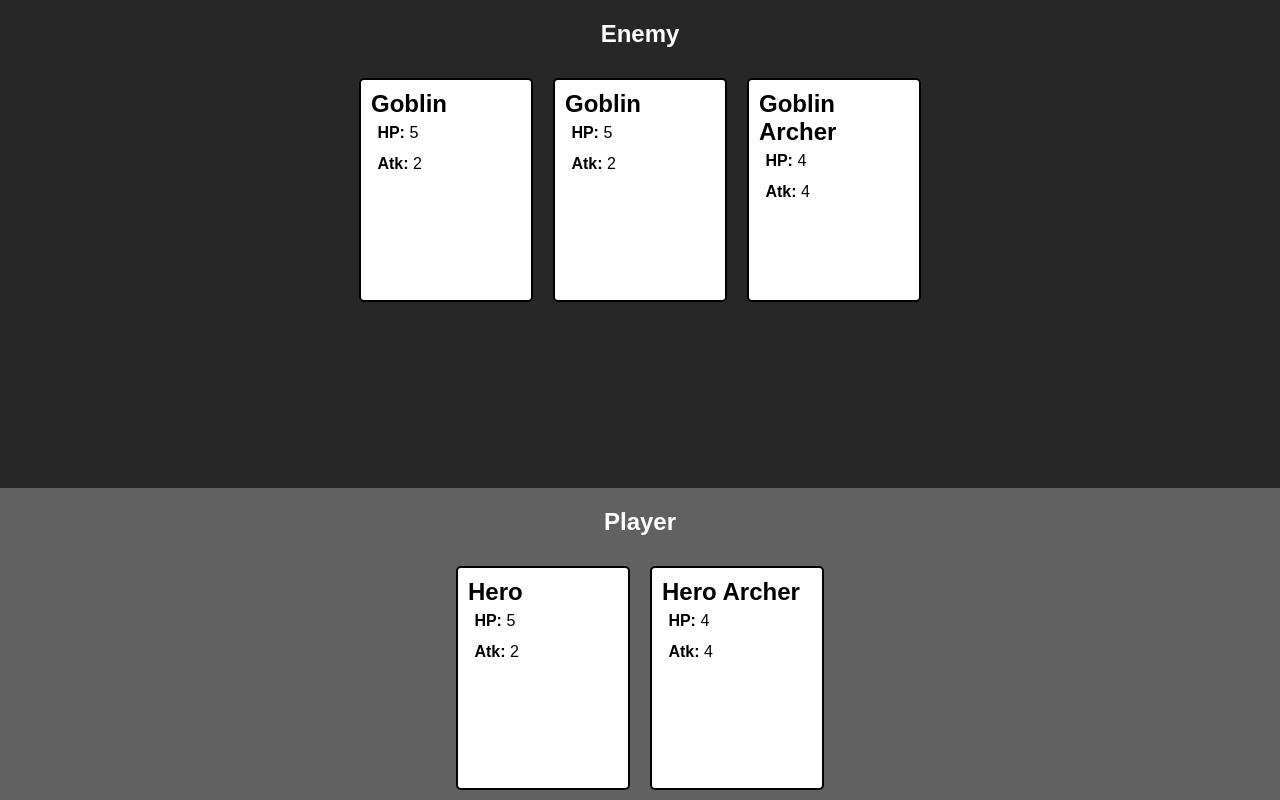
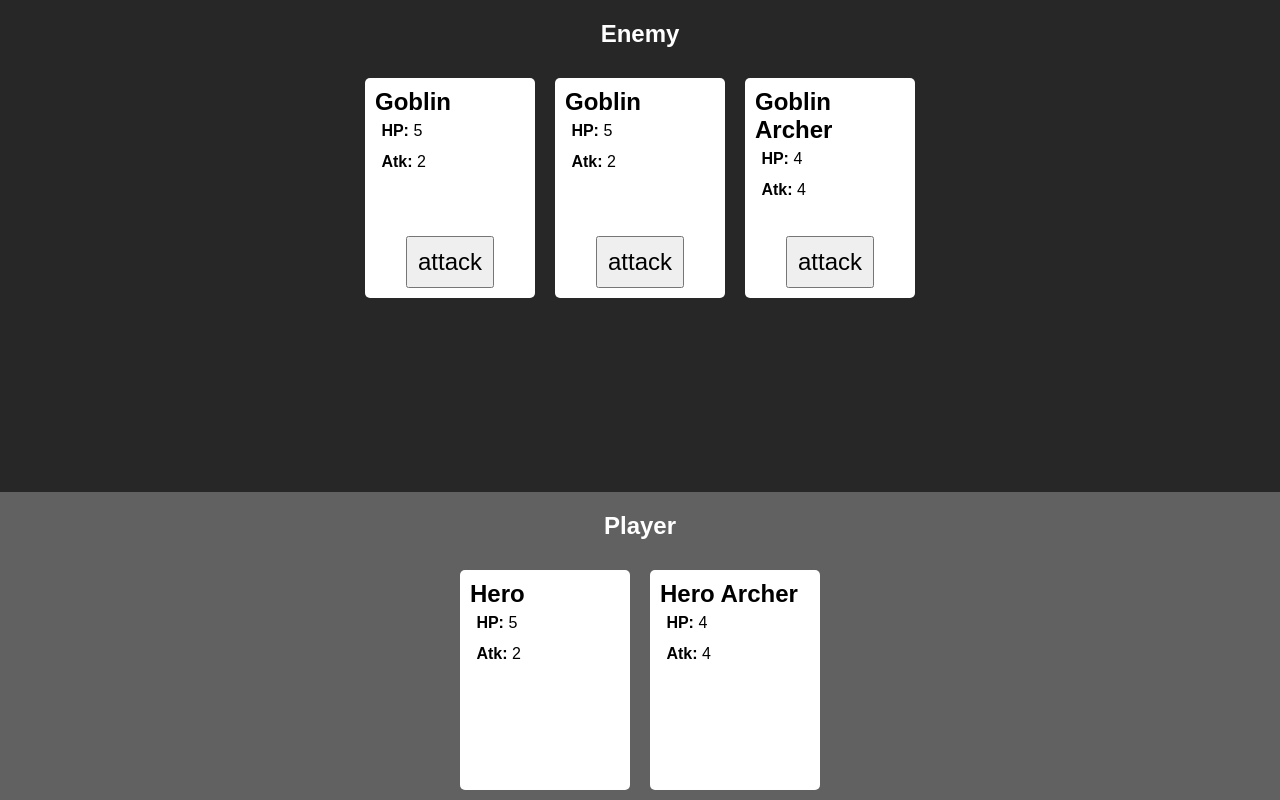
Before and after one commit to Vandesm14/card-game, a React (Vite) app: page / in a window 1280 px wide. Built offline with nearby package versions, Linux system fonts and the light colour scheme.

Commit message:
rewrite gameplay using zustand

```diff
--- a/package.json
+++ b/package.json
@@ -13,7 +13,8 @@
   },
   "dependencies": {
     "react": "^18.2.0",
-    "react-dom": "^18.2.0"
+    "react-dom": "^18.2.0",
+    "zustand": "^4.3.3"
   },
   "devDependencies": {
     "@types/react": "^18.0.17",
--- a/src/App.tsx
+++ b/src/App.tsx
@@ -1,143 +1,89 @@
 import React from 'react';
 import { createRoot } from 'react-dom/client';
 import { CardHand } from './components/CardHand';
-import {
-  Card,
-  isAlive,
-  Goblin,
-  GoblinArcher,
-  Hero,
-  HeroArcher,
-  byId,
-} from './cards';
 import { flex } from './compose/styles';
-import { ActionMenu } from './components/ActionMenu';
-import { chance } from './chance';
 import { useEnqueue } from './enqueue/hooks';
 import { EnqueueProvider } from './enqueue/context';
+import { canAttack, useGame } from './game';
+import { byId, byOwner, isAlive } from './cards';
+import { chance } from './chance';
+
+const sleep = (ms: number) => new Promise((resolve) => setTimeout(resolve, ms));
+
+// acts like a map, but awaits each item
+const mapAsync = async <T, U>(
+  arr: T[],
+  fn: (item: T, index: number, arr: T[]) => Promise<U>
+): Promise<U[]> => {
+  const results: U[] = [];
+  for (let i = 0; i < arr.length; i++) {
+    results.push(await fn(arr[i], i, arr));
+  }
+  return results;
+};
 
 function Main() {
   const { emit } = useEnqueue();
 
-  const [selectedPlayerId, setSelectedPlayerId] = React.useState<
-    Card['id'] | null
-  >(null);
-  const [selectedEnemyId, setSelectedEnemyId] = React.useState<
-    Card['id'] | null
-  >(null);
-  const [cards, setCards] = React.useState<Card[]>([
-    Hero(),
-    HeroArcher(),
-    Goblin(),
-    Goblin(),
-    GoblinArcher(),
-  ]);
-  const [turn, setTurn] = React.useState<'player' | 'enemy'>('player');
+  const game = useGame();
 
-  const handleSelectionEnemyChange = (card: Card | null) => {
-    setSelectedEnemyId(card?.id ?? null);
-  };
+  const attack = async () => {
+    const { cards, attacker, defender } = game;
+    if (!attacker || !defender) return;
 
-  const handleSelectionPlayerChange = (card: Card | null) => {
-    setSelectedPlayerId(card?.id ?? null);
-  };
+    const defenderCard = cards.find(byId(defender));
+    const attackerCards = cards.filter(byOwner(attacker));
+    if (!defenderCard || attackerCards.length === 0) return;
 
-  const hasSelectedFromBoth = selectedPlayerId && selectedEnemyId;
+    const newDefenderCard = { ...defenderCard };
+    for (const card of attackerCards) {
+      game.setAttacker(card.id);
 
-  const actions = hasSelectedFromBoth ? ['attack', 'cancel'] : [];
+      const newCard = { ...card };
 
-  const clearSelection = () => {
-    setSelectedEnemyId(null);
-    setSelectedPlayerId(null);
-  };
+      // If we did hit the enemy, take down their health
+      // else, they hit us and we take down our health
+      const didHitEnemy = chance(4 / 5);
 
-  const attack = (withTurn = turn) => {
-    if (!hasSelectedFromBoth) return;
+      if (didHitEnemy) {
+        newDefenderCard.health -= card.attack;
 
-    const enemyCard = cards.find(byId(selectedEnemyId));
-    const playerCard = cards.find(byId(selectedPlayerId));
-    if (!enemyCard || !playerCard) return;
+        emit({
+          resource: 'card',
+          id: defenderCard.id,
+          text: `- ${card.attack}`,
+        });
+      } else {
+        newCard.health -= defenderCard.attack;
 
-    const newEnemyCard = {
-      ...enemyCard,
-    };
-
-    const newPlayerCard = {
-      ...playerCard,
-    };
-
-    const hitChance = chance(1 / 3);
-
-    if (withTurn === 'player') {
-      if (hitChance) {
         emit({
-          data: {
-            resource: 'card',
-            text: 'hit',
-            id: enemyCard.id,
-          },
-        });
-        newEnemyCard.health -= playerCard.attack;
-      } else {
-        emit({
-          data: {
-            resource: 'card',
-            text: 'miss',
-            id: enemyCard.id,
-          },
+          resource: 'card',
+          id: card.id,
+          text: `- ${defenderCard.attack}`,
         });
       }
 
-      if (!isAlive(newEnemyCard)) setSelectedEnemyId(null);
-    } else if (withTurn === 'enemy') {
-      if (hitChance) {
-        emit({
-          data: {
-            resource: 'card',
-            text: 'hit',
-            id: playerCard.id,
-          },
-        });
-        newPlayerCard.health -= enemyCard.attack;
-      } else {
-        emit({
-          data: {
-            resource: 'card',
-            text: 'miss',
-            id: playerCard.id,
-          },
-        });
+      game.updateCard(newCard);
+      game.updateCard(newDefenderCard);
+
+      await sleep(1500);
+
+      if (!isAlive(newDefenderCard)) {
+        game.removeCard(defenderCard.id);
+      } else if (!isAlive(newCard)) {
+        game.removeCard(newCard.id);
       }
-
-      if (!isAlive(newPlayerCard)) setSelectedPlayerId(null);
     }
 
-    const newCards = cards.map((card) => {
-      if (card.id === enemyCard.id) return newEnemyCard;
-      if (card.id === playerCard.id) return newPlayerCard;
-      return card;
-    });
-
-    setCards(newCards);
-
-    const newTurn = withTurn === 'player' ? 'enemy' : 'player';
-
-    // Wait a second and remove dead cards (so we can show the kill marker)
-    setTimeout(() => {
-      setCards((oldCards) => oldCards.filter(isAlive));
-      setTurn(newTurn);
-
-      // If it's the enemy's turn, attack
-      if (newTurn === 'enemy') {
-        attack(newTurn);
-      }
-    }, 1 * 1000);
+    game.flipTurn();
+    game.clearBattle();
   };
 
-  const handleActionSelect = (action: string) => {
-    if (action === 'cancel') clearSelection();
-    if (action === 'attack') attack();
-  };
+  React.useEffect(() => {
+    if (canAttack(game)) {
+      attack();
+    }
+  }, [game.attacker, game.defender, game.turn]);
 
   return (
     <main
@@ -147,41 +93,14 @@ function Main() {
         height: '100vh',
       }}
     >
+      <CardHand owner="enemy" title="Enemy" />
       <CardHand
-        cards={cards}
-        owner="enemy"
-        title="Enemy"
-        onSelectionChange={handleSelectionEnemyChange}
-        selectedCardId={selectedEnemyId}
-        turn={turn}
+        owner="player"
+        title="Player"
+        style={{
+          width: '100%',
+        }}
       />
-      <div
-        style={{
-          ...flex.row,
-          ...flex.center,
-        }}
-      >
-        <CardHand
-          cards={cards}
-          owner="player"
-          title="Player"
-          onSelectionChange={handleSelectionPlayerChange}
-          selectedCardId={selectedPlayerId}
-          turn={turn}
-          style={{
-            width: '100%',
-          }}
-        />
-        <ActionMenu
-          actions={actions}
-          onActionClick={handleActionSelect}
-          style={{
-            marginRight: '10px',
-            position: 'absolute',
-            right: '10px',
-          }}
-        />
-      </div>
     </main>
   );
 }
--- a/src/cards.ts
+++ b/src/cards.ts
@@ -15,8 +15,8 @@ export class Card {
   }
 }
 
-export const isOwner = (owner: string) => (card: Card) => card.owner === owner;
 export const isAlive = (card: Card) => card.health > 0;
+export const byOwner = (owner: string) => (card: Card) => card.owner === owner;
 export const byId = (id: string) => (card: Card) => card.id === id;
 
 export const uuid = () => Math.random().toString(36).substring(2, 15);
--- a/src/components/Card.tsx
+++ b/src/components/Card.tsx
@@ -4,6 +4,10 @@ import { P } from '../compose/P';
 import { flex, StyledComponentProps } from '../compose/styles';
 import { eatItem } from '../enqueue/hooks';
 import { Marker } from './Marker';
+import { useGame } from '../game';
+import { shallow } from 'zustand/shallow';
+import { ActionMenu } from './ActionMenu';
+import { match } from '../match';
 
 interface CardFaceProps extends StyledComponentProps {
   card: Card;
@@ -11,13 +15,30 @@ interface CardFaceProps extends StyledComponentProps {
 }
 
 export const CardFace = ({ card, style, onClick }: CardFaceProps) => {
+  const { isDefender, isAttacker, isOurTurn, setDefender } = useGame(
+    (state) => ({
+      isDefender: state.defender === card.id,
+      isAttacker: state.attacker === card.id,
+      isOurTurn: card.owner === 'enemy' && state.turn === 'player',
+      setDefender: state.setDefender,
+    }),
+    shallow
+  );
+
   const [marker, setMarker] = React.useState<string | null>();
   const item = eatItem((item) => item.data.id === card.id);
 
-  const borderStyle = item ? '2px solid red' : '2px solid black';
-
-  const isHit = item?.data.type === 'hit';
-  const isKill = item?.data.type === 'kill';
+  const battleStyle =
+    match<any, React.CSSProperties>(true, [
+      {
+        check: () => isDefender,
+        use: { backgroundColor: '#ffaaaa' },
+      },
+      {
+        check: () => isAttacker,
+        use: { backgroundColor: '#aaffaa' },
+      },
+    ]) ?? {};
 
   React.useEffect(() => {
     if (item && !marker) {
@@ -26,18 +47,26 @@ export const CardFace = ({ card, style, onClick }: CardFaceProps) => {
     }
   }, [item]);
 
+  const actions = isOurTurn ? ['attack'] : [];
+  const handleActionClick = (action: string) => {
+    if (action === 'attack') {
+      setDefender(card.id);
+    }
+  };
+
   return (
     <div
       style={{
         ...flex.col,
         width: '150px',
         height: '200px',
-        border: borderStyle,
         borderRadius: '5px',
         padding: '10px',
         backgroundColor: 'white',
         color: 'black',
+        ...battleStyle,
         ...(style ?? {}),
+        position: 'relative',
       }}
       onClick={() => onClick?.(card)}
     >
@@ -51,6 +80,11 @@ export const CardFace = ({ card, style, onClick }: CardFaceProps) => {
       <P>
         <b>Atk:</b> {card.attack}
       </P>
+      <ActionMenu
+        actions={actions}
+        onActionClick={handleActionClick}
+        style={{ bottom: '10px', position: 'absolute', width: '100%', left: 0 }}
+      />
     </div>
   );
 };
--- a/src/components/CardHand.tsx
+++ b/src/components/CardHand.tsx
@@ -1,32 +1,22 @@
-import { Card, isOwner } from '../cards';
+import { Card, byOwner } from '../cards';
 import { flex, StyledComponentProps } from '../compose/styles';
+import { useGame } from '../game';
 import { CardFace } from './Card';
+import { shallow } from 'zustand/shallow';
 
 export interface CardHandProps extends StyledComponentProps {
-  cards: Card[];
   owner: Card['owner'];
   title?: string;
-  onSelectionChange?: (card: Card | null) => void;
-  selectedCardId?: Card['id'] | null;
-  turn?: 'player' | 'enemy';
 }
 
-export const CardHand = ({
-  cards,
-  owner,
-  title,
-  onSelectionChange,
-  selectedCardId,
-  style,
-  turn,
-}: CardHandProps) => {
-  const filtered = cards.filter(isOwner(owner));
-
-  const cardSelectedStyle = {
-    border: '2px solid yellow',
-  };
-
-  const handleCardClick = (card: Card) => onSelectionChange?.(card);
+export const CardHand = ({ owner, title, style }: CardHandProps) => {
+  const { cards, turn } = useGame(
+    (state) => ({
+      cards: state.cards.filter(byOwner(owner)),
+      turn: state.turn,
+    }),
+    shallow
+  );
 
   return (
     <div
@@ -45,14 +35,12 @@ export const CardHand = ({
           ...flex.center,
         }}
       >
-        {filtered.map((card, i) => (
+        {cards.map((card, i) => (
           <CardFace
             key={i}
             card={card}
-            onClick={handleCardClick}
             style={{
               margin: '10px',
-              ...(selectedCardId === card.id ? cardSelectedStyle : {}),
             }}
           />
         ))}
--- a/src/enqueue/hooks.ts
+++ b/src/enqueue/hooks.ts
@@ -5,8 +5,8 @@ import { QueueItem } from './types';
 export const useEnqueue = () => {
   const { queue, setQueue } = React.useContext(EnqueueContext);
 
-  const emit = (item: Omit<QueueItem, 'id'>) => {
-    setQueue([...queue, { ...item, id: Math.random().toString() }]);
+  const emit = (data: any, expires?: number) => {
+    setQueue([...queue, { id: Math.random().toString(), data, expires }]);
   };
 
   return { queue, setQueue, emit };
--- /dev/null
+++ b/src/game.ts
@@ -0,0 +1,53 @@
+import { create } from 'zustand';
+import { Card, Goblin, GoblinArcher, Hero, HeroArcher } from './cards';
+
+export type Owner = 'player' | 'enemy';
+
+export interface Game {
+  cards: Card[];
+  turn: Owner;
+  attacker: Card['id'] | undefined;
+  defender: Card['id'] | undefined;
+
+  setCards: (cards: Card[]) => void;
+  addCard: (card: Card) => void;
+  removeCard: (cardId: Card['id']) => void;
+  updateCard: (card: Card) => void;
+
+  setTurn: (turn: Owner) => void;
+  flipTurn: () => void;
+
+  setAttacker: (attacker: Card['id']) => void;
+  setDefender: (defender: Card['id']) => void;
+  clearBattle: () => void;
+}
+
+export const useGame = create<Game>((set) => ({
+  cards: [Hero(), HeroArcher(), Goblin(), Goblin(), GoblinArcher()],
+  turn: 'player',
+  attacker: 'player',
+  defender: undefined,
+
+  setCards: (cards) => set({ cards }),
+  addCard: (card) => set((state) => ({ cards: [...state.cards, card] })),
+  removeCard: (cardId) =>
+    set((state) => ({
+      cards: state.cards.filter((card) => card.id !== cardId),
+    })),
+  updateCard: (card) =>
+    set((state) => ({
+      cards: state.cards.map((c) => (c.id === card.id ? card : c)),
+    })),
+
+  setTurn: (turn) => set({ turn }),
+  flipTurn: () =>
+    set((state) => ({ turn: state.turn === 'player' ? 'enemy' : 'player' })),
+
+  setAttacker: (attacker) => set({ attacker }),
+  setDefender: (defender) => set({ defender }),
+  clearBattle: () => set({ attacker: undefined, defender: undefined }),
+}));
+
+export const canAttack = (game: Game): boolean => {
+  return !!game.turn;
+};
--- /dev/null
+++ b/src/match.ts
@@ -0,0 +1,53 @@
+export type CheckFunction<V> = (val: V) => boolean;
+export type UseFunction<V, R> = (val: V) => R;
+
+export interface MatchArm<V, R> {
+  check: V | V[] | CheckFunction<V>;
+  use: R | UseFunction<V, R>;
+}
+
+export interface MatchOpts<V, R> {
+  default?: R | UseFunction<V, R>;
+}
+
+export function match<V, R>(
+  value: V,
+  arms: MatchArm<V, R>[],
+  opts?: MatchOpts<V, R>
+): R | null | undefined {
+  // Run through each test case ("arm")
+  for (const arm of arms) {
+    // If the arm has a check function, run it and return the result
+    const fnMatch =
+      typeof arm.check === 'function'
+        ? (arm.check as CheckFunction<V>)(value)
+        : false;
+
+    // If the arm has a static value, check if it matches the value
+    const staticMatch = Array.isArray(arm.check)
+      ? (arm.check as V[]).includes(value)
+      : arm.check === value;
+
+    // Combine the results
+    const isMatch = fnMatch || staticMatch;
+
+    if (isMatch) {
+      // If the arm has a use function, run it and return the result
+      return typeof arm.use === 'function'
+        ? (arm.use as UseFunction<V, R>)(value)
+        : arm.use;
+    }
+  }
+
+  // If we didn't find a match, look for a "default" arm
+  const defaultArm = opts?.default;
+
+  // If we found a default arm, and if it has a use function, run it and return the result
+  const result =
+    typeof defaultArm === 'function'
+      ? (defaultArm as UseFunction<V, R>)(value)
+      : defaultArm;
+
+  // If we found a default arm, return its result, otherwise return null
+  return result ?? null;
+}
```
Also changed, not shown: 1 other file (tests, documents, lock files or other folders).
